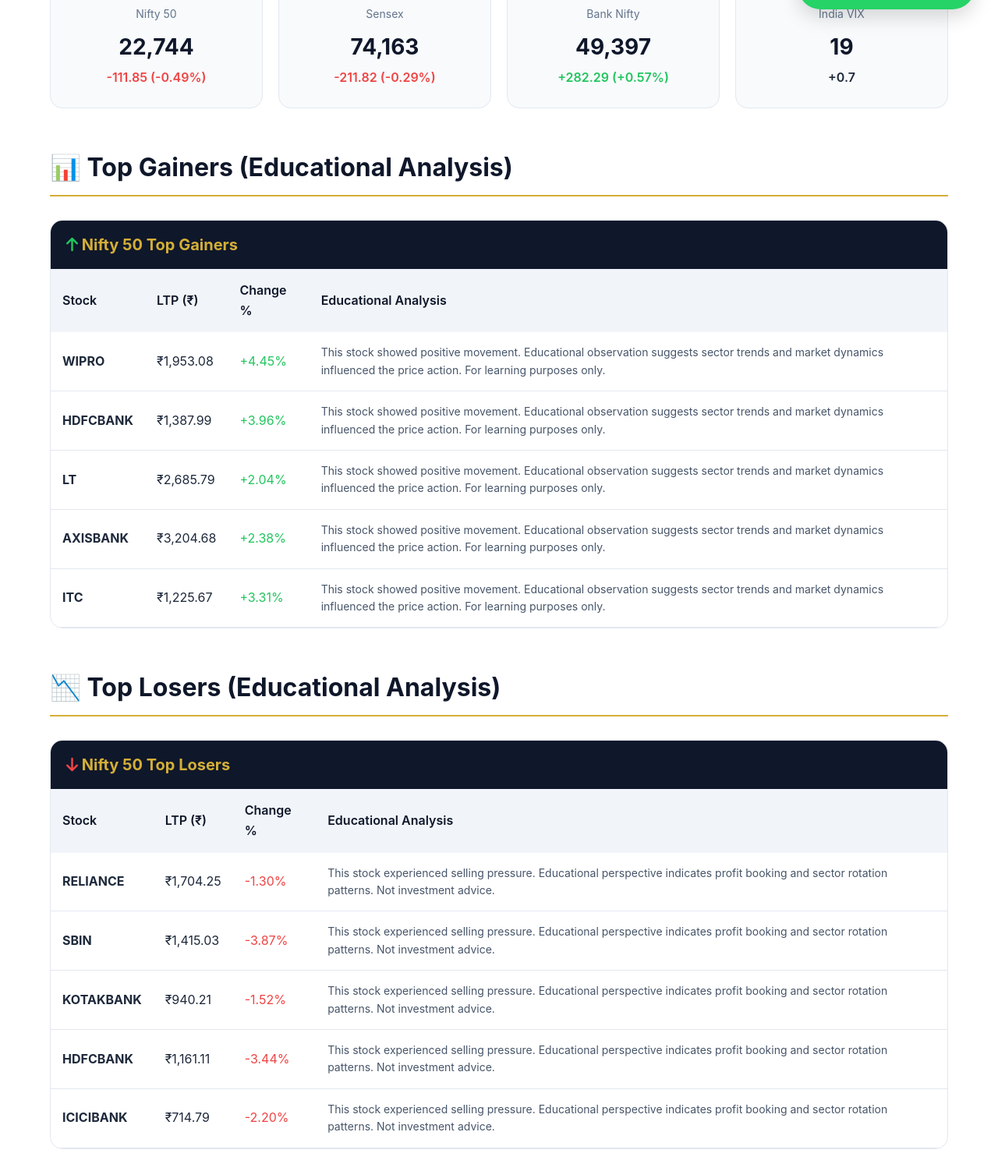
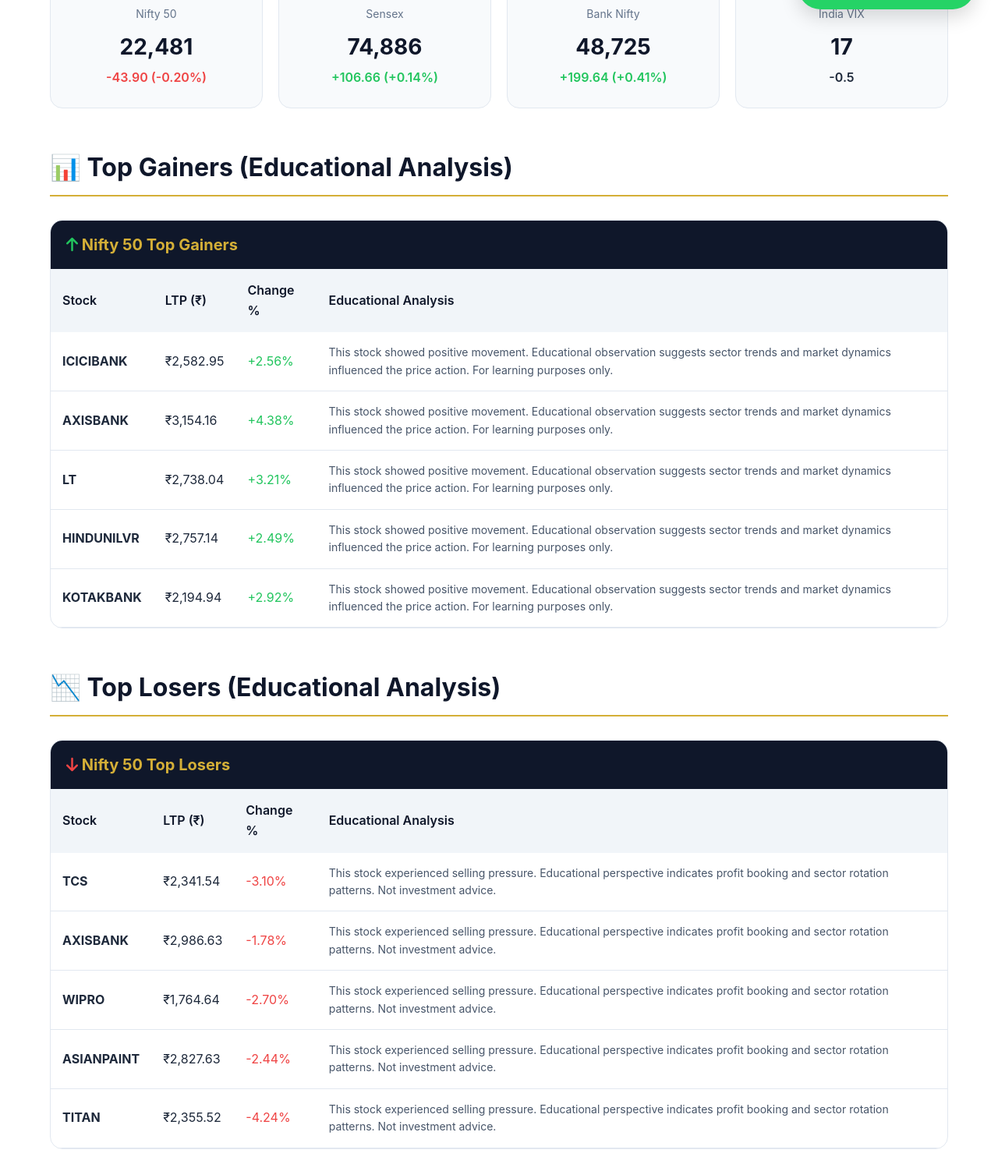
Before and after one commit to careatomkarenterprises-ops/secured-capital-opportunity, a plain HTML site: page blog/post/daily-market-wrap-2026-11-23.html in a window 1280 px wide. Shown: the part 758-2260 px from the top of the page at 78% size. Drawn offline with Linux system fonts and the light colour scheme.

Commit message:
Auto-generated market report 2026-11-23

```diff
--- a/blog/post/daily-market-wrap-2026-11-23.html
+++ b/blog/post/daily-market-wrap-2026-11-23.html
@@ -215,23 +215,23 @@
             <div class="market-summary">
                 <div class="summary-card">
                     <div class="label">Nifty 50</div>
-                    <div class="value">22,744</div>
-                    <div class="change negative">-111.85 (-0.49%)</div>
+                    <div class="value">22,481</div>
+                    <div class="change negative">-43.90 (-0.20%)</div>
                 </div>
                 <div class="summary-card">
                     <div class="label">Sensex</div>
-                    <div class="value">74,163</div>
-                    <div class="change negative">-211.82 (-0.29%)</div>
+                    <div class="value">74,886</div>
+                    <div class="change positive">+106.66 (+0.14%)</div>
                 </div>
                 <div class="summary-card">
                     <div class="label">Bank Nifty</div>
-                    <div class="value">49,397</div>
-                    <div class="change positive">+282.29 (+0.57%)</div>
+                    <div class="value">48,725</div>
+                    <div class="change positive">+199.64 (+0.41%)</div>
                 </div>
                 <div class="summary-card">
                     <div class="label">India VIX</div>
-                    <div class="value">19</div>
-                    <div class="change">+0.7</div>
+                    <div class="value">17</div>
+                    <div class="change">-0.5</div>
                 </div>
             </div>
 
@@ -248,37 +248,37 @@
                     <tbody>
 
                         <tr>
-                            <td><strong>WIPRO</strong></td>
-                            <td>₹1,953.08</td>
-                            <td class="positive">+4.45%</td>
+                            <td><strong>ICICIBANK</strong></td>
+                            <td>₹2,582.95</td>
+                            <td class="positive">+2.56%</td>
                             <td class="stock-analysis">This stock showed positive movement. Educational observation suggests sector trends and market dynamics influenced the price action. For learning purposes only.</td>
                         </tr>
 
                         <tr>
-                            <td><strong>HDFCBANK</strong></td>
-                            <td>₹1,387.99</td>
-                            <td class="positive">+3.96%</td>
+                            <td><strong>AXISBANK</strong></td>
+                            <td>₹3,154.16</td>
+                            <td class="positive">+4.38%</td>
                             <td class="stock-analysis">This stock showed positive movement. Educational observation suggests sector trends and market dynamics influenced the price action. For learning purposes only.</td>
                         </tr>
 
                         <tr>
                             <td><strong>LT</strong></td>
-                            <td>₹2,685.79</td>
-                            <td class="positive">+2.04%</td>
+                            <td>₹2,738.04</td>
+                            <td class="positive">+3.21%</td>
                             <td class="stock-analysis">This stock showed positive movement. Educational observation suggests sector trends and market dynamics influenced the price action. For learning purposes only.</td>
                         </tr>
 
                         <tr>
-                            <td><strong>AXISBANK</strong></td>
-                            <td>₹3,204.68</td>
-                            <td class="positive">+2.38%</td>
+                            <td><strong>HINDUNILVR</strong></td>
+                            <td>₹2,757.14</td>
+                            <td class="positive">+2.49%</td>
                             <td class="stock-analysis">This stock showed positive movement. Educational observation suggests sector trends and market dynamics influenced the price action. For learning purposes only.</td>
                         </tr>
 
                         <tr>
-                            <td><strong>ITC</strong></td>
-                            <td>₹1,225.67</td>
-                            <td class="positive">+3.31%</td>
+                            <td><strong>KOTAKBANK</strong></td>
+                            <td>₹2,194.94</td>
+                            <td class="positive">+2.92%</td>
                             <td class="stock-analysis">This stock showed positive movement. Educational observation suggests sector trends and market dynamics influenced the price action. For learning purposes only.</td>
                         </tr>
 
@@ -299,37 +299,37 @@
                     <tbody>
 
                         <tr>
-                            <td><strong>RELIANCE</strong></td>
-                            <td>₹1,704.25</td>
-                            <td class="negative">-1.30%</td>
+                            <td><strong>TCS</strong></td>
+                            <td>₹2,341.54</td>
+                            <td class="negative">-3.10%</td>
                             <td class="stock-analysis">This stock experienced selling pressure. Educational perspective indicates profit booking and sector rotation patterns. Not investment advice.</td>
                         </tr>
 
                         <tr>
-                            <td><strong>SBIN</strong></td>
-                            <td>₹1,415.03</td>
-                            <td class="negative">-3.87%</td>
+                            <td><strong>AXISBANK</strong></td>
+                            <td>₹2,986.63</td>
+                            <td class="negative">-1.78%</td>
                             <td class="stock-analysis">This stock experienced selling pressure. Educational perspective indicates profit booking and sector rotation patterns. Not investment advice.</td>
                         </tr>
 
                         <tr>
-                            <td><strong>KOTAKBANK</strong></td>
-                            <td>₹940.21</td>
-                            <td class="negative">-1.52%</td>
+                            <td><strong>WIPRO</strong></td>
+                            <td>₹1,764.64</td>
+                            <td class="negative">-2.70%</td>
                             <td class="stock-analysis">This stock experienced selling pressure. Educational perspective indicates profit booking and sector rotation patterns. Not investment advice.</td>
                         </tr>
 
                         <tr>
-                            <td><strong>HDFCBANK</strong></td>
-                            <td>₹1,161.11</td>
-                            <td class="negative">-3.44%</td>
+                            <td><strong>ASIANPAINT</strong></td>
+                            <td>₹2,827.63</td>
+                            <td class="negative">-2.44%</td>
                             <td class="stock-analysis">This stock experienced selling pressure. Educational perspective indicates profit booking and sector rotation patterns. Not investment advice.</td>
                         </tr>
 
                         <tr>
-                            <td><strong>ICICIBANK</strong></td>
-                            <td>₹714.79</td>
-                            <td class="negative">-2.20%</td>
+                            <td><strong>TITAN</strong></td>
+                            <td>₹2,355.52</td>
+                            <td class="negative">-4.24%</td>
                             <td class="stock-analysis">This stock experienced selling pressure. Educational perspective indicates profit booking and sector rotation patterns. Not investment advice.</td>
                         </tr>
 
@@ -342,20 +342,20 @@
             <div class="grid-2">
                 <div class="card">
                     <h4><i class="fas fa-globe"></i> Foreign Institutional Investors (FII)</h4>
-                    <div style="font-size: 36px; color: #ef4444; margin: 10px 0;">- ₹1,967 Cr</div>
+                    <div style="font-size: 36px; color: #ef4444; margin: 10px 0;">- ₹2,083 Cr</div>
                     <p>Net Selling (Educational Data)</p>
                     <ul>
-                        <li><i class="fas fa-minus-circle"></i> Sold Financials: ₹754 Cr</li>
-                        <li><i class="fas fa-minus-circle"></i> Sold IT: ₹663 Cr</li>
+                        <li><i class="fas fa-minus-circle"></i> Sold Financials: ₹699 Cr</li>
+                        <li><i class="fas fa-minus-circle"></i> Sold IT: ₹693 Cr</li>
                     </ul>
                 </div>
                 <div class="card">
                     <h4><i class="fas fa-university"></i> Domestic Institutional Investors (DII)</h4>
-                    <div style="font-size: 36px; color: #22c55e; margin: 10px 0;">+ ₹2,235 Cr</div>
+                    <div style="font-size: 36px; color: #22c55e; margin: 10px 0;">+ ₹1,978 Cr</div>
                     <p>Net Buying (Educational Data)</p>
                     <ul>
-                        <li><i class="fas fa-plus-circle"></i> Bought Financials: ₹847 Cr</li>
-                        <li><i class="fas fa-plus-circle"></i> Bought Healthcare: ₹633 Cr</li>
+                        <li><i class="fas fa-plus-circle"></i> Bought Financials: ₹811 Cr</li>
+                        <li><i class="fas fa-plus-circle"></i> Bought Healthcare: ₹526 Cr</li>
                     </ul>
                 </div>
             </div>
```
